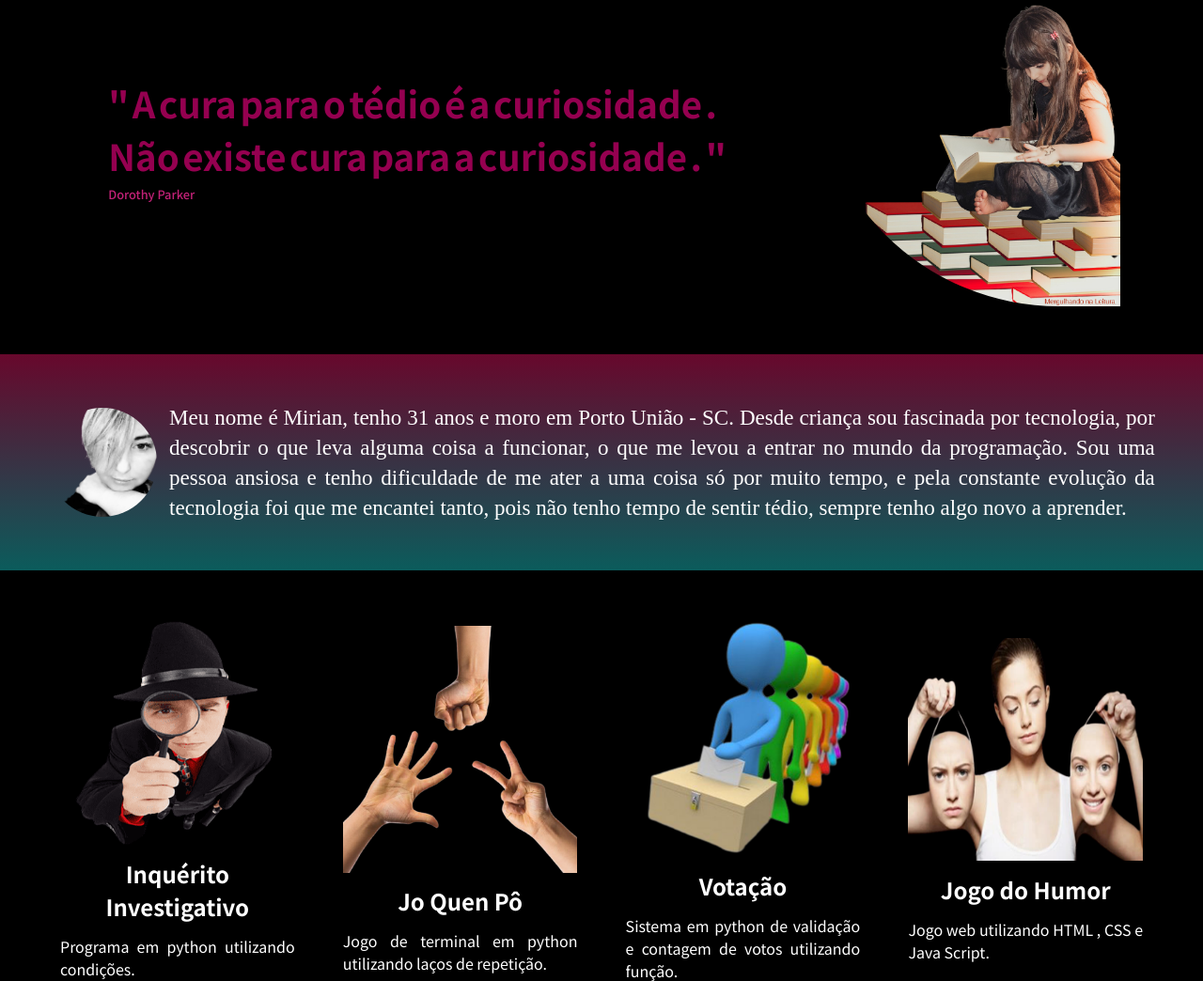
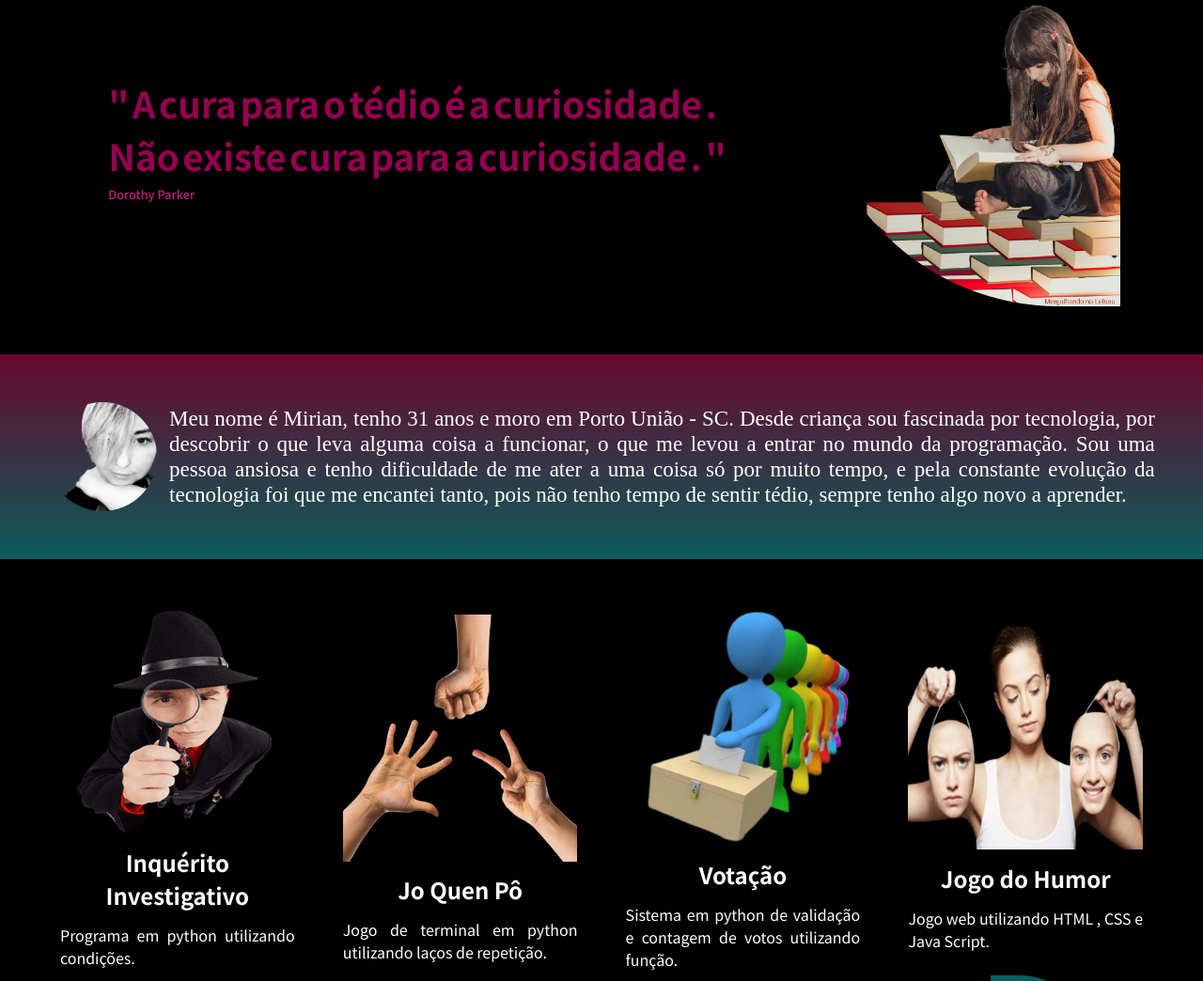
Before and after one commit to MirianAmorim/Portifolio_MirianAmorim, a Flask app: page / in a window 1280 px wide. Shown: the part 78-1122 px from the top of the page at 94% size. Run offline with Flask 2, Linux system fonts and the light colour scheme; some web fonts are replaced.

Commit message:
Update style.css

```diff
--- a/static/css/style.css
+++ b/static/css/style.css
@@ -130,7 +130,6 @@ section#sobre div#texto-sobre p {
   font-size: 1.8vw;
   text-align: justify;
   color: #fff;
-  line-height: 2.5vw;
 }
 
 section#projetos {
```
